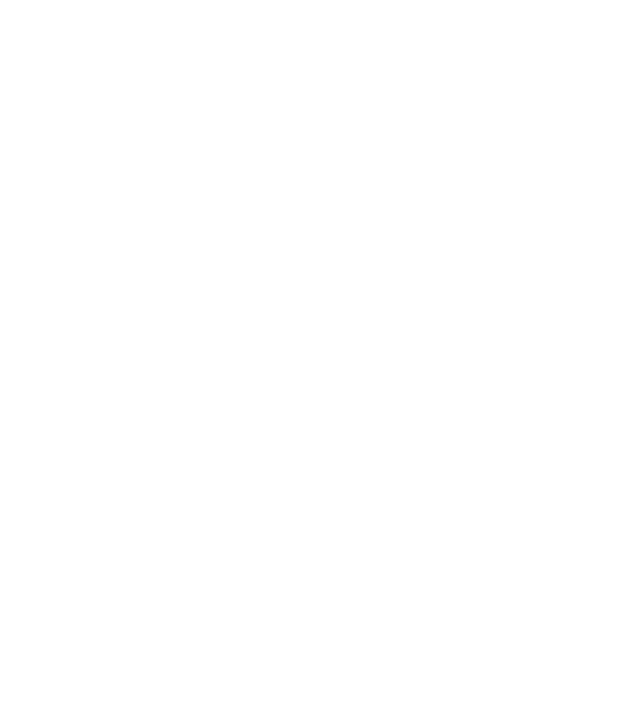
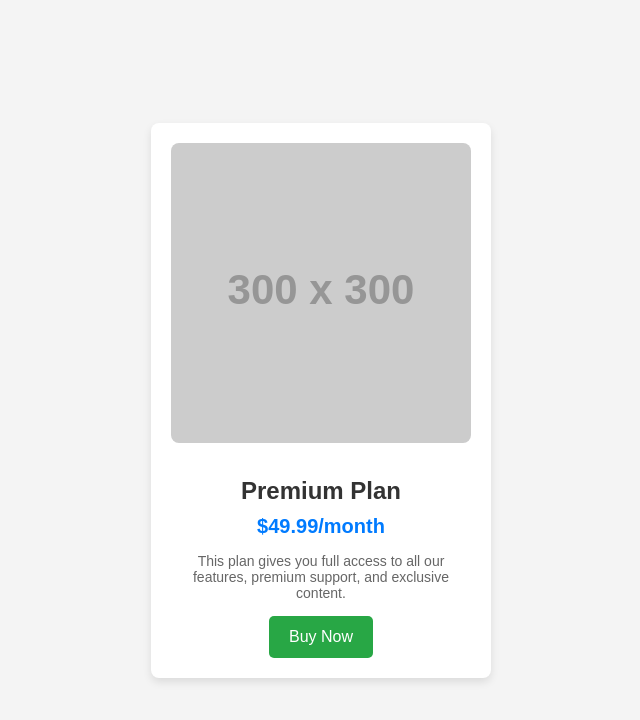
Before and after one commit to acciojob/pricing-card-kunalkanwarr, a website: page main.html in a window 1280 px wide. Shown: the whole page, without its empty margins (319-959 px from the left). Drawn offline with Linux system fonts and the light colour scheme; placeholder pictures from the web are drawn by us.

Commit message:
created a submission

```diff
--- a/main.html
+++ b/main.html
@@ -3,6 +3,7 @@
 <html>
 
 <head>
+	<title>Pricing Card</title>
 	<link rel="stylesheet" href="styles.css">
 </head>
 
@@ -10,7 +11,13 @@
 	<!-- the entire body must be written by student -->
     <script type="text/javascript" src="./script.js">
 </script>
-
+	<div class="card">
+        <img src="https://via.placeholder.com/300" alt="Product Image" class="card-image">
+        <h1 class="card-title">Premium Plan</h1>
+        <p class="card-price">$49.99/month</p>
+        <p class="card-description">This plan gives you full access to all our features, premium support, and exclusive content.</p>
+        <button class="buy-now-btn">Buy Now</button>
+    </div>
 </body>
 
 </html>
--- a/styles.css
+++ b/styles.css
@@ -1 +1,68 @@
 /*  your css code here. If applicable */
+/* General page styling */
+body {
+    font-family: Arial, sans-serif;
+    display: flex;
+    justify-content: center;
+    align-items: center;
+    height: 100vh;
+    margin: 0;
+    background-color: #f4f4f4;
+}
+
+/* Card styling */
+.card {
+    width: 300px;
+    padding: 20px;
+    background-color: #ffffff;
+    box-shadow: 0 4px 8px rgba(0, 0, 0, 0.1);
+    border-radius: 8px;
+    text-align: center;
+}
+
+/* Image styling */
+.card-image {
+    width: 100%;
+    height: auto;
+    border-radius: 8px;
+    margin-bottom: 20px;
+}
+
+/* Title styling */
+.card-title {
+    font-size: 24px;
+    margin: 10px 0;
+    color: #333;
+}
+
+/* Price styling */
+.card-price {
+    font-size: 20px;
+    font-weight: bold;
+    margin: 10px 0;
+    color: #007BFF;
+}
+
+/* Description styling */
+.card-description {
+    font-size: 14px;
+    margin: 15px 0;
+    color: #666;
+}
+
+/* Button styling */
+.buy-now-btn {
+    padding: 12px 20px;
+    background-color: #28a745;
+    color: white;
+    font-size: 16px;
+    border: none;
+    border-radius: 5px;
+    cursor: pointer;
+    transition: background-color 0.3s ease;
+}
+
+/* Button hover effect */
+.buy-now-btn:hover {
+    background-color: #218838;
+}
```
